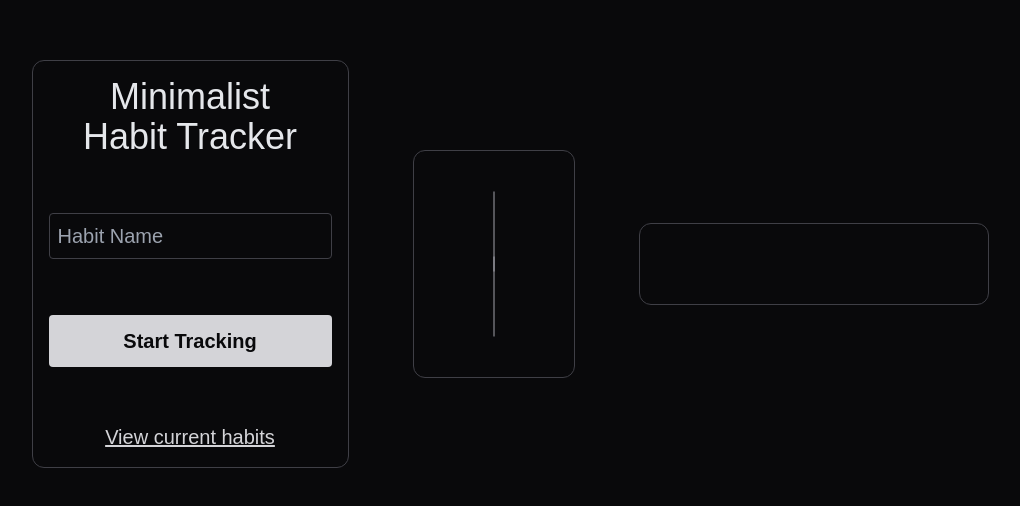
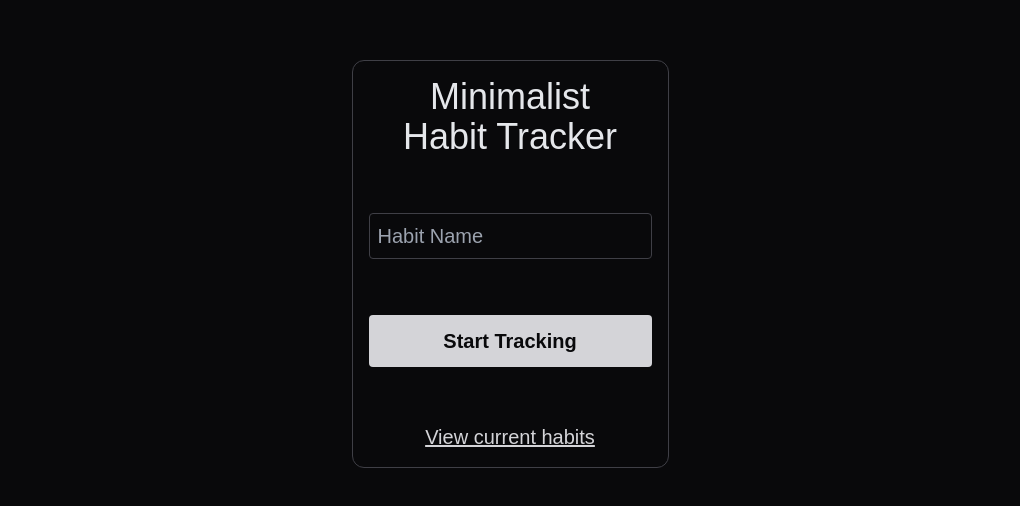
Before and after one commit to baberlabs/habit-tracker, a React (Vite) app: page / in a window 1280 px wide. Shown: the part 136-642 px from the top of the page, without its empty margins (130-1150 px from the left). Built offline with nearby package versions, Linux system fonts and the light colour scheme; a web font is replaced by a local one.

Commit message:
Separated by view but need to add 'back' button

```diff
--- a/src/App.jsx
+++ b/src/App.jsx
@@ -7,10 +7,23 @@ import CurrentHabits from "./components/CurrentHabits";
 import ViewHabit from "./components/ViewHabit";
 
 export default function App() {
+  const [visibility, setVisibility] = useState(
+    JSON.parse(localStorage.getItem("visibility")) || {
+      AddHabit: "",
+      CurrentHabits: "hidden",
+      ViewHabit: "hidden",
+    },
+  );
+
   const [habits, setHabits] = useState(
     JSON.parse(localStorage.getItem("habits")) || [],
   );
+
   const [view, setView] = useState(localStorage.getItem("currentView") || "");
+
+  useEffect(() => {
+    localStorage.setItem("visibility", JSON.stringify(visibility));
+  }, [visibility]);
 
   useEffect(() => {
     localStorage.setItem("habits", JSON.stringify(habits));
@@ -22,9 +35,26 @@ export default function App() {
 
   return (
     <div className="flex min-h-screen flex-row items-center justify-center gap-16 bg-zinc-950 text-gray-200">
-      <AddHabit habits={habits} setHabits={setHabits} setView={setView} />
-      <CurrentHabits habits={habits} setView={setView} />
-      <ViewHabit habits={habits} setHabits={setHabits} view={view} />
+      <AddHabit
+        habits={habits}
+        setHabits={setHabits}
+        setView={setView}
+        visibility={visibility}
+        setVisibility={setVisibility}
+      />
+      <CurrentHabits
+        habits={habits}
+        setView={setView}
+        visibility={visibility}
+        setVisibility={setVisibility}
+      />
+      <ViewHabit
+        habits={habits}
+        setHabits={setHabits}
+        view={view}
+        visibility={visibility}
+        setVisibility={setVisibility}
+      />
     </div>
   );
 }
--- a/src/components/AddHabit.jsx
+++ b/src/components/AddHabit.jsx
@@ -1,13 +1,19 @@
 import { useState } from "react";
 
-export default function AddHabit({ habits, setHabits, setView }) {
+export default function AddHabit({
+  habits,
+  setHabits,
+  setView,
+  visibility,
+  setVisibility,
+}) {
   const [inputValue, setInputValue] = useState("");
 
   const handleInput = (e) => {
     setInputValue(e.target.value);
   };
 
-  const handleClick = (e) => {
+  const addNewHabit = (e) => {
     e.preventDefault();
     if (inputValue.trim() !== "") {
       const updatedHabits = [...habits];
@@ -54,8 +60,24 @@ export default function AddHabit({ habits, setHabits, setView }) {
     }
   };
 
+  const handleVisibility = () => {
+    setVisibility({
+      AddHabit: "hidden",
+      CurrentHabits: "",
+      ViewHabit: "hidden",
+    });
+    console.log(visibility.AddHabit);
+  };
+
+  const handleClick = (e) => {
+    addNewHabit(e);
+    handleVisibility();
+  };
+
   return (
-    <div className="flex flex-col gap-14 rounded-xl border border-zinc-700 p-4 text-xl">
+    <div
+      className={`${visibility.AddHabit} flex flex-col gap-14 rounded-xl border border-zinc-700 p-4 text-xl`}
+    >
       <h1 className="text-center text-4xl">
         <div>Minimalist</div>
         <div>Habit Tracker</div>
@@ -76,9 +98,12 @@ export default function AddHabit({ habits, setHabits, setView }) {
           Start Tracking
         </button>
       </form>
-      <a href="current-habits" className="text-center text-zinc-300 underline">
+      <p
+        className="cursor-pointer text-center text-zinc-300 underline"
+        onClick={handleVisibility}
+      >
         View current habits
-      </a>
+      </p>
     </div>
   );
 }
--- a/src/components/CurrentHabits.jsx
+++ b/src/components/CurrentHabits.jsx
@@ -1,11 +1,31 @@
-export default function CurrentHabits({ habits, setView }) {
-  const handleViewClick = (e) => {
+export default function CurrentHabits({
+  habits,
+  setView,
+  visibility,
+  setVisibility,
+}) {
+  const handleView = (e) => {
     e.preventDefault();
     setView(e.target.innerText);
   };
 
+  const handleVisibility = () => {
+    setVisibility({
+      AddHabit: "hidden",
+      CurrentHabits: "hidden",
+      ViewHabit: "",
+    });
+  };
+
+  const handleClick = (e) => {
+    handleView(e);
+    handleVisibility();
+  };
+
   return (
-    <div className="flex flex-col items-center gap-16 rounded-xl border border-zinc-700 px-10 py-20 text-xl">
+    <div
+      className={`${visibility.CurrentHabits} flex flex-col items-center gap-16 rounded-xl border border-zinc-700 px-10 py-20 text-xl`}
+    >
       <hr className="w-20 rotate-90 border-zinc-400" />
       {habits.length > 0 &&
         habits.map((habit, index) => {
@@ -14,7 +34,7 @@ export default function CurrentHabits({ habits, setView }) {
               <div key={index} className="flex flex-col items-center gap-10">
                 <p
                   className="cursor-pointer text-center text-3xl"
-                  onClick={handleViewClick}
+                  onClick={handleClick}
                 >
                   {habit.title}
                 </p>
@@ -26,7 +46,7 @@ export default function CurrentHabits({ habits, setView }) {
               <div key={index} className="flex flex-col items-center gap-4">
                 <p
                   className="cursor-pointer text-center text-3xl"
-                  onClick={handleViewClick}
+                  onClick={handleClick}
                 >
                   {habit.title}
                 </p>
--- a/src/components/ViewHabit.jsx
+++ b/src/components/ViewHabit.jsx
@@ -1,4 +1,10 @@
-export default function ViewHabit({ habits, setHabits, view }) {
+export default function ViewHabit({
+  habits,
+  setHabits,
+  view,
+  visibility,
+  setVisibility,
+}) {
   const handleCheck = (title, day, isDone) => {
     const updatedHabits = habits.map((habit) => {
       if (habit.title === title) {
@@ -19,8 +25,18 @@ export default function ViewHabit({ habits, setHabits, view }) {
     (new Date() - new Date(new Date().getFullYear(), 0, 1)) / 86400000,
   );
 
+  const handleVisibility = () => {
+    setVisibility({
+      AddHabit: "hidden",
+      CurrentHabits: "",
+      ViewHabit: "hidden",
+    });
+  };
+
   return (
-    <div className="flex w-[350px] flex-col items-center justify-center gap-4 rounded-xl border border-zinc-700 p-8 text-xl">
+    <div
+      className={`${visibility.ViewHabit} flex w-[350px] flex-col items-center justify-center gap-4 rounded-xl border border-zinc-700 p-8 text-xl`}
+    >
       <h2 className="text-xl">{view}</h2>
       <div className="flex flex-row flex-wrap items-center justify-center">
         {habits.map((habit) => {
```
